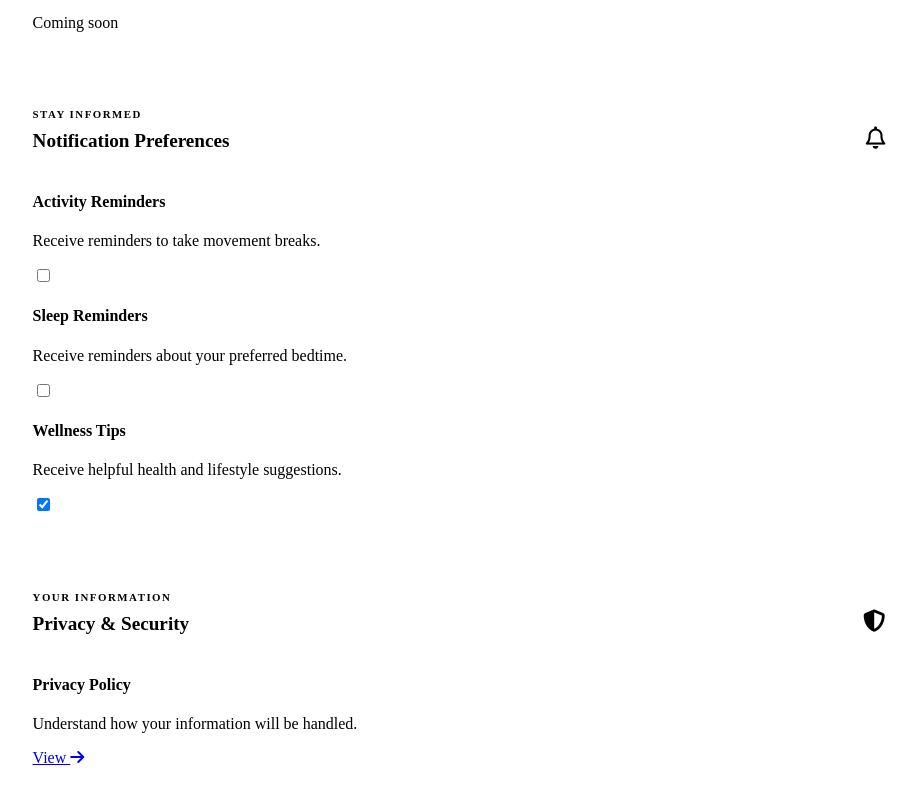
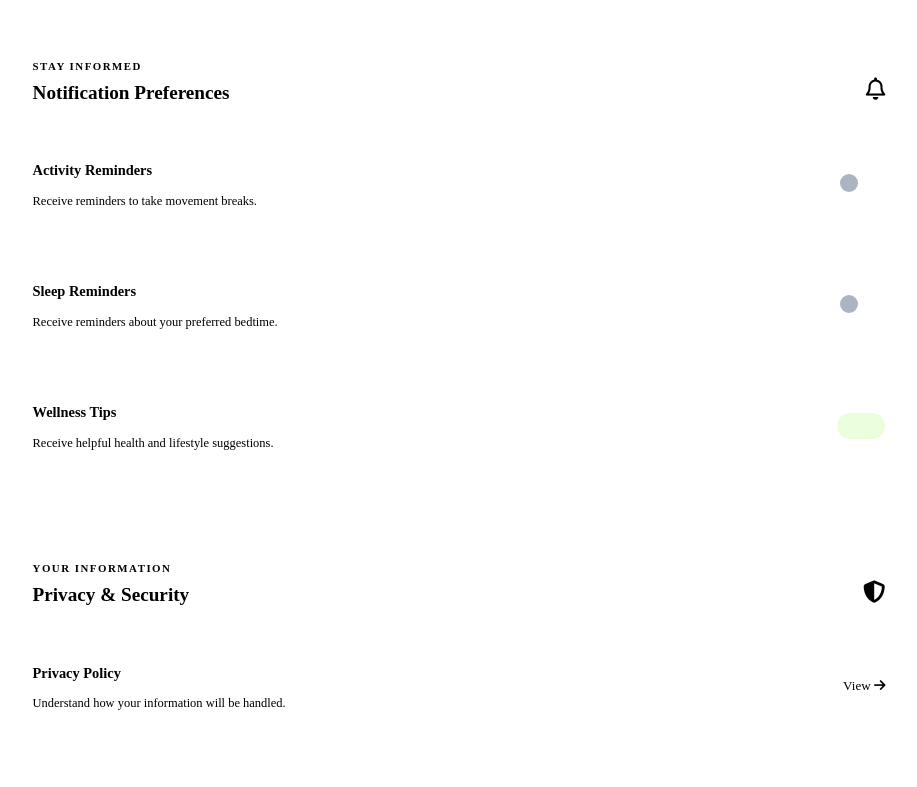
Before and after one commit to hamzatabduullahi-star/fitgenius, a plain HTML site: page settings.html in a window 1280 px wide. Shown: the part 1243-2030 px from the top of the page, without its empty margins (311-1228 px from the left). Drawn offline with Linux system fonts and the light colour scheme; files that its build step writes are made by us from their sources; files whose address does not match are found by name.

Commit message:
Update style.css

```diff
--- a/style.css
+++ b/style.css
@@ -2004,3 +2004,178 @@ button {
         padding: 14px;
     }
 }
+/* =========================================
+   FITGENIUS — SETTINGS PAGE
+========================================= */
+
+.settings-section {
+    margin-bottom: 22px;
+}
+
+.settings-form {
+    margin-top: 25px;
+}
+
+.settings-fields {
+    display: grid;
+    grid-template-columns: repeat(2, 1fr);
+    gap: 22px;
+    margin-bottom: 25px;
+}
+
+.settings-fields input {
+    width: 100%;
+}
+
+.settings-option {
+    display: flex;
+    align-items: center;
+    justify-content: space-between;
+    gap: 20px;
+    padding: 20px 0;
+    border-bottom: 1px solid var(--glass-border);
+}
+
+.settings-option:last-child {
+    border-bottom: none;
+}
+
+.settings-option h4 {
+    font-size: .9rem;
+    margin-bottom: 7px;
+}
+
+.settings-option p {
+    color: var(--text-muted);
+    font-size: .78rem;
+    line-height: 1.6;
+}
+
+.settings-badge {
+    padding: 7px 12px;
+    border-radius: 20px;
+    background: rgba(57, 232, 219, .08);
+    border: 1px solid rgba(57, 232, 219, .15);
+    color: var(--cyan);
+    font-size: .7rem;
+    white-space: nowrap;
+}
+
+.settings-link {
+    color: var(--primary);
+    font-size: .82rem;
+    text-decoration: none;
+    white-space: nowrap;
+}
+
+.settings-link:hover {
+    text-decoration: underline;
+}
+
+/* CUSTOM TOGGLE SWITCH */
+
+.settings-switch {
+    position: relative;
+    display: inline-block;
+    width: 48px;
+    height: 26px;
+    flex-shrink: 0;
+}
+
+.settings-switch input {
+    opacity: 0;
+    width: 0;
+    height: 0;
+}
+
+.switch-slider {
+    position: absolute;
+    inset: 0;
+    cursor: pointer;
+    background: rgba(255, 255, 255, .12);
+    border: 1px solid var(--glass-border);
+    border-radius: 30px;
+    transition: .3s ease;
+}
+
+.switch-slider::before {
+    content: "";
+    position: absolute;
+    width: 18px;
+    height: 18px;
+    left: 3px;
+    top: 3px;
+    background: #aab4c2;
+    border-radius: 50%;
+    transition: .3s ease;
+}
+
+.settings-switch input:checked + .switch-slider {
+    background: rgba(156, 255, 87, .2);
+    border-color: var(--primary);
+}
+
+.settings-switch input:checked + .switch-slider::before {
+    transform: translateX(22px);
+    background: var(--primary);
+}
+
+.settings-switch input:focus-visible + .switch-slider {
+    outline: 2px solid var(--cyan);
+    outline-offset: 3px;
+}
+
+/* SAVE AREA */
+
+.settings-save-area {
+    padding: 10px 0 30px;
+}
+
+.settings-save-area .auth-message {
+    margin-top: 15px;
+    text-align: left;
+}
+
+/* RESPONSIVE SETTINGS */
+
+@media (max-width: 650px) {
+
+    .settings-fields {
+        grid-template-columns: 1fr;
+        gap: 17px;
+    }
+
+    .settings-option {
+        align-items: flex-start;
+        gap: 12px;
+    }
+
+    .settings-option h4 {
+        font-size: .84rem;
+    }
+
+    .settings-option p {
+        font-size: .72rem;
+    }
+
+    .settings-badge {
+        font-size: .62rem;
+        padding: 6px 8px;
+    }
+
+    .settings-section {
+        padding: 19px;
+    }
+}
+
+@media (max-width: 380px) {
+
+    .settings-option {
+        flex-direction: column;
+    }
+
+    .settings-switch {
+        align-self: flex-end;
+    }
+
+}
```
